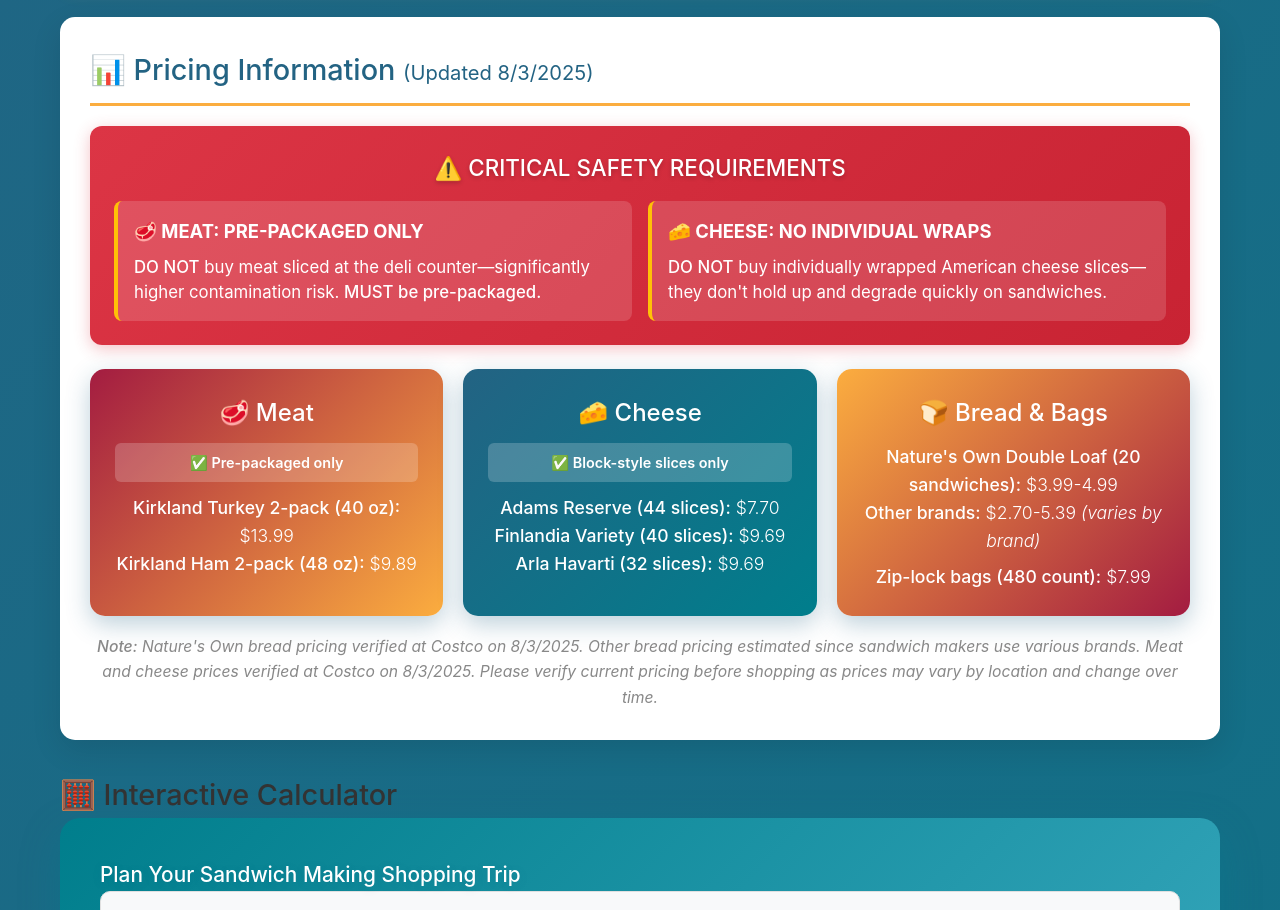
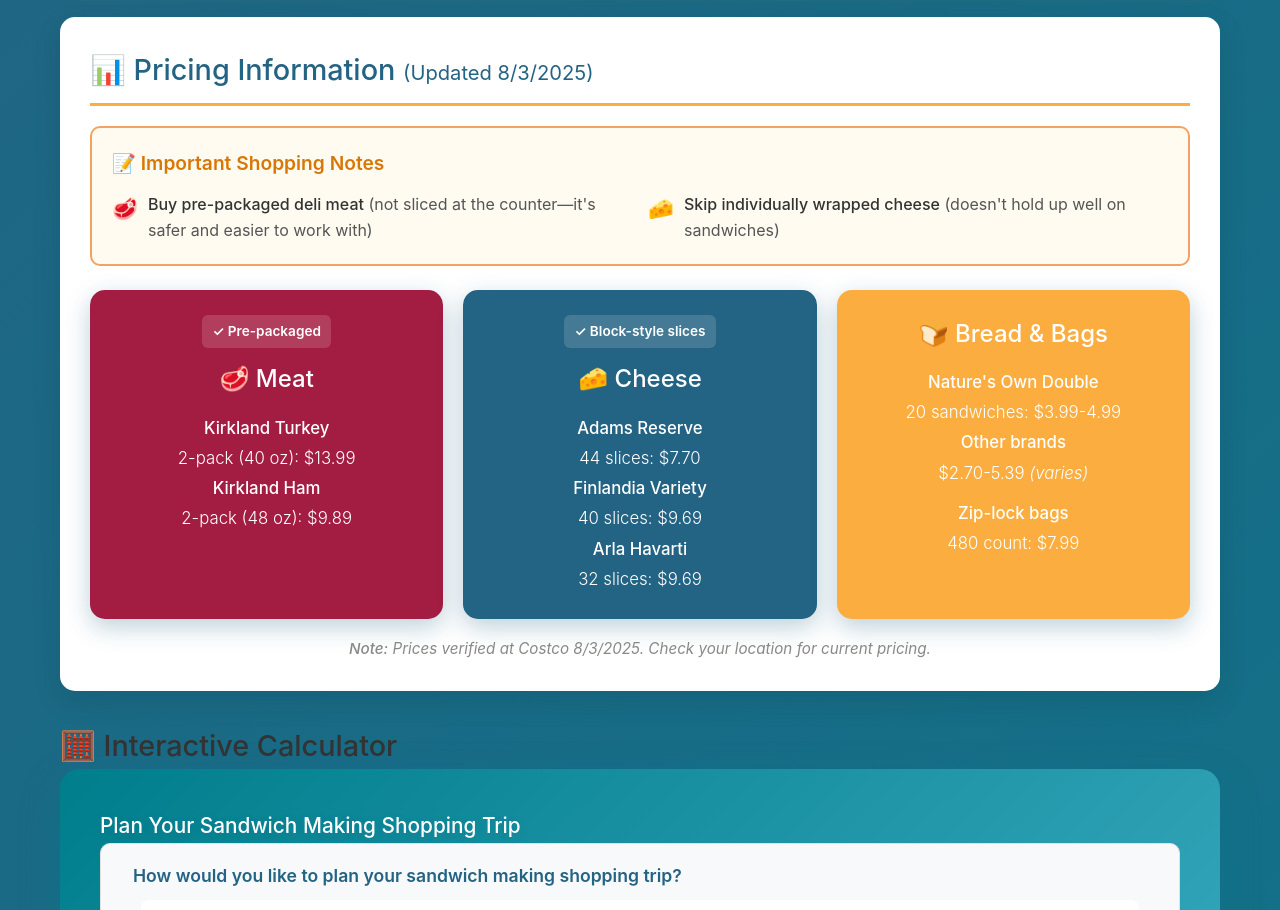
Before and after one commit to nicunursekatie/sandwichinventory, a website: page inventorycalculator.html in a window 1280 px wide. Shown: the part 720-1630 px from the top of the page. Drawn offline with Linux system fonts and the light colour scheme.

Commit message:
Revise pricing information section in inventory calculator to enhance clarity and presentation. Replace critical safety warnings with important shopping notes, update visual styles, and refine product descriptions for meat, cheese, and bread. Adjust pricing verification note for brevity.

```diff
--- a/inventorycalculator.html
+++ b/inventorycalculator.html
@@ -557,68 +557,64 @@
         <div class="section" id="pricing-info" style="margin-bottom: 32px;">
             <h2>📊 Pricing Information <span style='font-size:0.7em; font-weight:400;'>(Updated 8/3/2025)</span></h2>
 
-            <!-- SAFETY WARNINGS FIRST -->
-            <div style="background: linear-gradient(135deg, #dc3545 0%, #c82333 100%); color: white; padding: 24px; border-radius: 12px; margin-bottom: 24px; box-shadow: 0 4px 16px rgba(220,53,69,0.3);">
-                <h3 style="color: white; font-size: 1.4em; margin-bottom: 16px; text-align: center; text-shadow: 0 2px 4px rgba(0,0,0,0.2);">
-                    ⚠️ CRITICAL SAFETY REQUIREMENTS
+            <!-- Important shopping notes - NOT a hazmat warning -->
+            <div style="background: #fffbf0; border: 2px solid #f4a261; border-radius: 10px; padding: 20px; margin-bottom: 24px;">
+                <h3 style="color: #d97706; font-size: 1.2em; margin-bottom: 14px; font-weight: 600;">
+                    📝 Important Shopping Notes
                 </h3>
-                <div style="display: grid; grid-template-columns: repeat(auto-fit, minmax(280px, 1fr)); gap: 16px;">
-                    <div style="background: rgba(255,255,255,0.15); padding: 16px; border-radius: 8px; border-left: 4px solid #ffc107;">
-                        <div style="font-weight: 700; font-size: 1.15em; margin-bottom: 8px; text-transform: uppercase;">
-                            🥩 Meat: PRE-PACKAGED ONLY
-                        </div>
-                        <div style="font-size: 1.05em; line-height: 1.5;">
-                            <strong>DO NOT</strong> buy meat sliced at the deli counter—significantly higher contamination risk. <strong>MUST be pre-packaged.</strong>
+                <div style="display: grid; grid-template-columns: repeat(auto-fit, minmax(280px, 1fr)); gap: 16px; color: #555;">
+                    <div style="display: flex; gap: 10px;">
+                        <span style="font-size: 1.3em;">🥩</span>
+                        <div>
+                            <strong style="color: #333;">Buy pre-packaged deli meat</strong> (not sliced at the counter—it's safer and easier to work with)
                         </div>
                     </div>
-                    <div style="background: rgba(255,255,255,0.15); padding: 16px; border-radius: 8px; border-left: 4px solid #ffc107;">
-                        <div style="font-weight: 700; font-size: 1.15em; margin-bottom: 8px; text-transform: uppercase;">
-                            🧀 Cheese: NO INDIVIDUAL WRAPS
-                        </div>
-                        <div style="font-size: 1.05em; line-height: 1.5;">
-                            <strong>DO NOT</strong> buy individually wrapped American cheese slices—they don't hold up and degrade quickly on sandwiches.
+                    <div style="display: flex; gap: 10px;">
+                        <span style="font-size: 1.3em;">🧀</span>
+                        <div>
+                            <strong style="color: #333;">Skip individually wrapped cheese</strong> (doesn't hold up well on sandwiches)
                         </div>
                     </div>
                 </div>
             </div>
 
-            <!-- Pricing cards below warnings -->
+            <!-- Pricing cards - clean, no wild gradients -->
             <div class="quick-ref" style="margin-bottom: 0;">
-                <div class="ref-card" style="background: linear-gradient(135deg, #A31C41 0%, #FBAD3F 100%);">
-                    <h3 style="font-size: 1.5em; margin-bottom: 10px;">🥩 Meat</h3>
-                    <div style="background: rgba(255,255,255,0.2); padding: 8px; border-radius: 6px; margin-bottom: 12px; font-size: 0.9em; font-weight: 600;">
-                        ✅ Pre-packaged only
+                <div class="ref-card" style="background: #A31C41;">
+                    <div style="background: rgba(255,255,255,0.15); padding: 6px 10px; border-radius: 6px; margin-bottom: 12px; font-size: 0.85em; font-weight: 600; display: inline-block;">
+                        ✓ Pre-packaged
                     </div>
-                    <ul style="list-style: none; padding: 0; font-size: 1.1em;">
-                        <li><strong>Kirkland Turkey 2-pack (40 oz):</strong> $13.99</li>
-                        <li><strong>Kirkland Ham 2-pack (48 oz):</strong> $9.89</li>
+                    <h3 style="font-size: 1.5em; margin-bottom: 14px;">🥩 Meat</h3>
+                    <ul style="list-style: none; padding: 0; font-size: 1.05em; line-height: 1.8;">
+                        <li><strong>Kirkland Turkey</strong><br>2-pack (40 oz): $13.99</li>
+                        <li><strong>Kirkland Ham</strong><br>2-pack (48 oz): $9.89</li>
                     </ul>
                 </div>
 
-                <div class="ref-card" style="background: linear-gradient(135deg, #236383 0%, #007E8C 100%);">
-                    <h3 style="font-size: 1.5em; margin-bottom: 10px;">🧀 Cheese</h3>
-                    <div style="background: rgba(255,255,255,0.2); padding: 8px; border-radius: 6px; margin-bottom: 12px; font-size: 0.9em; font-weight: 600;">
-                        ✅ Block-style slices only
+                <div class="ref-card" style="background: #236383;">
+                    <div style="background: rgba(255,255,255,0.15); padding: 6px 10px; border-radius: 6px; margin-bottom: 12px; font-size: 0.85em; font-weight: 600; display: inline-block;">
+                        ✓ Block-style slices
                     </div>
-                    <ul style="list-style: none; padding: 0; font-size: 1.1em;">
-                        <li><strong>Adams Reserve (44 slices):</strong> $7.70</li>
-                        <li><strong>Finlandia Variety (40 slices):</strong> $9.69</li>
-                        <li><strong>Arla Havarti (32 slices):</strong> $9.69</li>
+                    <h3 style="font-size: 1.5em; margin-bottom: 14px;">🧀 Cheese</h3>
+                    <ul style="list-style: none; padding: 0; font-size: 1.05em; line-height: 1.8;">
+                        <li><strong>Adams Reserve</strong><br>44 slices: $7.70</li>
+                        <li><strong>Finlandia Variety</strong><br>40 slices: $9.69</li>
+                        <li><strong>Arla Havarti</strong><br>32 slices: $9.69</li>
                     </ul>
                 </div>
 
-                <div class="ref-card" style="background: linear-gradient(135deg, #FBAD3F 0%, #A31C41 100%);">
-                    <h3 style="font-size: 1.5em; margin-bottom: 10px;">🍞 Bread & Bags</h3>
-                    <ul style="list-style: none; padding: 0; font-size: 1.1em;">
-                        <li><strong>Nature's Own Double Loaf (20 sandwiches):</strong> $3.99-4.99</li>
-                        <li><strong>Other brands:</strong> $2.70-5.39 <em>(varies by brand)</em></li>
-                        <li style="margin-top: 8px;"><strong>Zip-lock bags (480 count):</strong> $7.99</li>
+                <div class="ref-card" style="background: #FBAD3F;">
+                    <h3 style="font-size: 1.5em; margin-bottom: 14px;">🍞 Bread & Bags</h3>
+                    <ul style="list-style: none; padding: 0; font-size: 1.05em; line-height: 1.8;">
+                        <li><strong>Nature's Own Double</strong><br>20 sandwiches: $3.99-4.99</li>
+                        <li><strong>Other brands</strong><br>$2.70-5.39 <em>(varies)</em></li>
+                        <li style="margin-top: 10px;"><strong>Zip-lock bags</strong><br>480 count: $7.99</li>
                     </ul>
                 </div>
             </div>
 
-            <div style="margin-top: 18px; font-size: 0.98em; color: #888; font-style: italic; text-align:center;">
-                <strong>Note:</strong> Nature's Own bread pricing verified at Costco on 8/3/2025. Other bread pricing estimated since sandwich makers use various brands. Meat and cheese prices verified at Costco on 8/3/2025. Please verify current pricing before shopping as prices may vary by location and change over time.
+            <div style="margin-top: 18px; font-size: 0.95em; color: #888; font-style: italic; text-align:center;">
+                <strong>Note:</strong> Prices verified at Costco 8/3/2025. Check your location for current pricing.
             </div>
         </div>
     <!-- Collapsible Ingredient Price Summary moved to very bottom -->
```
